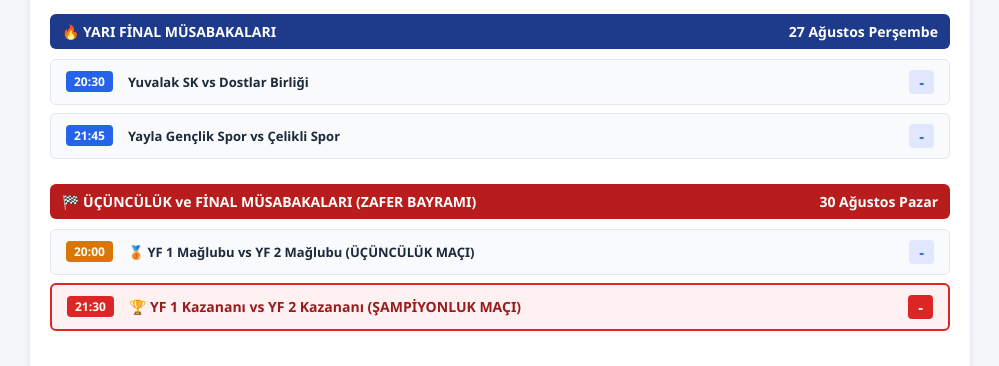
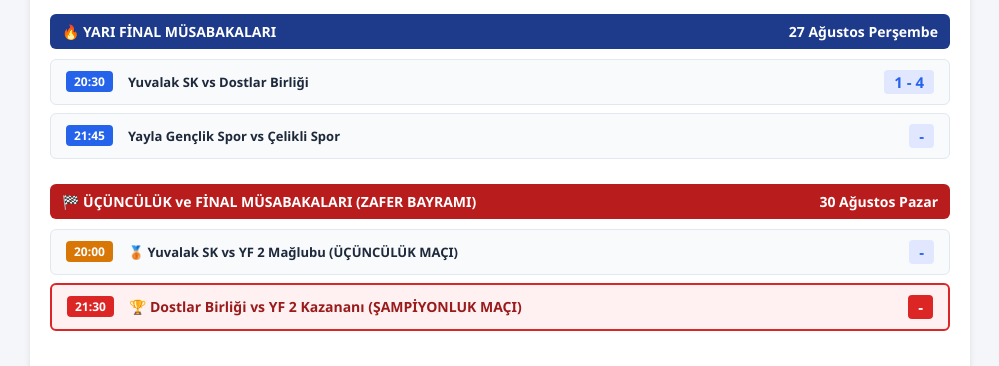
Before and after one commit to tefennibelediye/barutlu-su-turnuvasi, a plain HTML site: page index.html in a window 1280 px wide. Shown: the part 1777-2143 px from the top of the page, without its empty margins (140-1139 px from the left). Drawn offline with Linux system fonts and the light colour scheme.

Commit message:
Update index.html

```diff
--- a/index.html
+++ b/index.html
@@ -297,7 +297,7 @@ const playoffMatches = {
   qf3_score: "3 - 4",
   qf4_score: "0 - 6",
 
-  yf1_score: " - ",
+  yf1_score: "1 - 4",
   yf2_score: " - ",
 
   f3_score: " - ",
```
